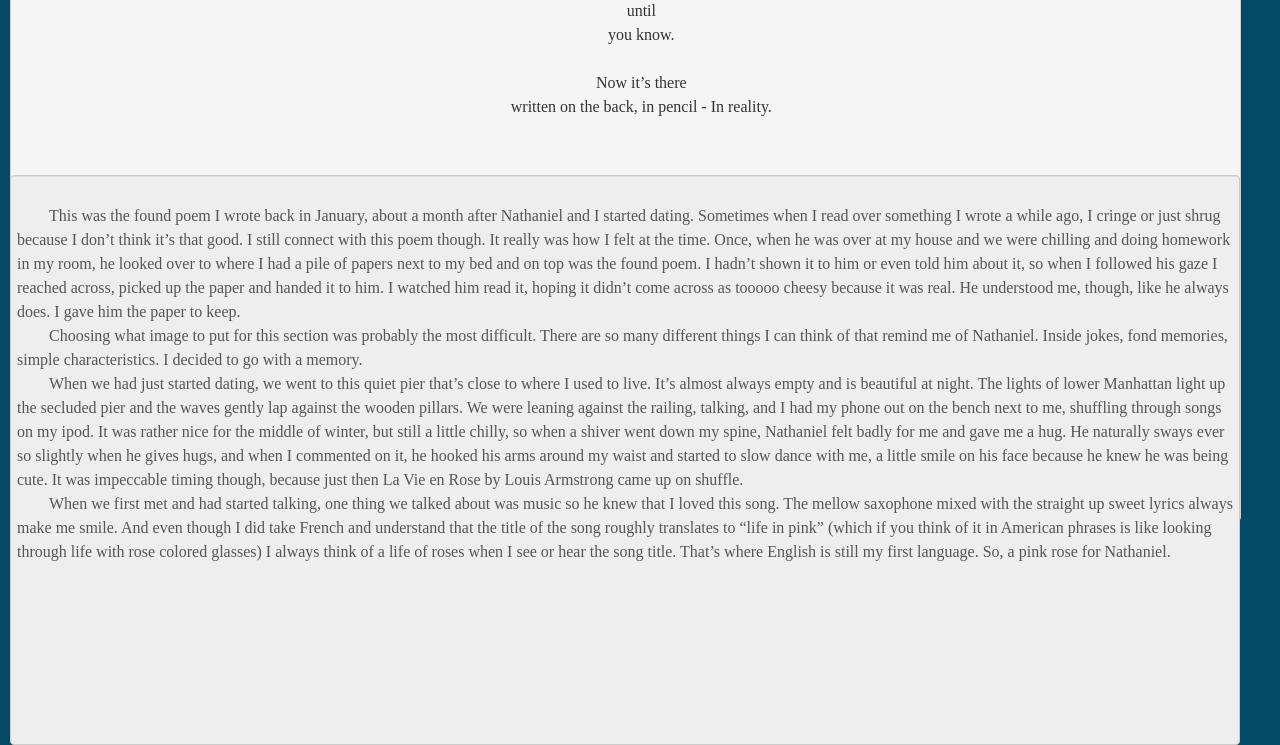
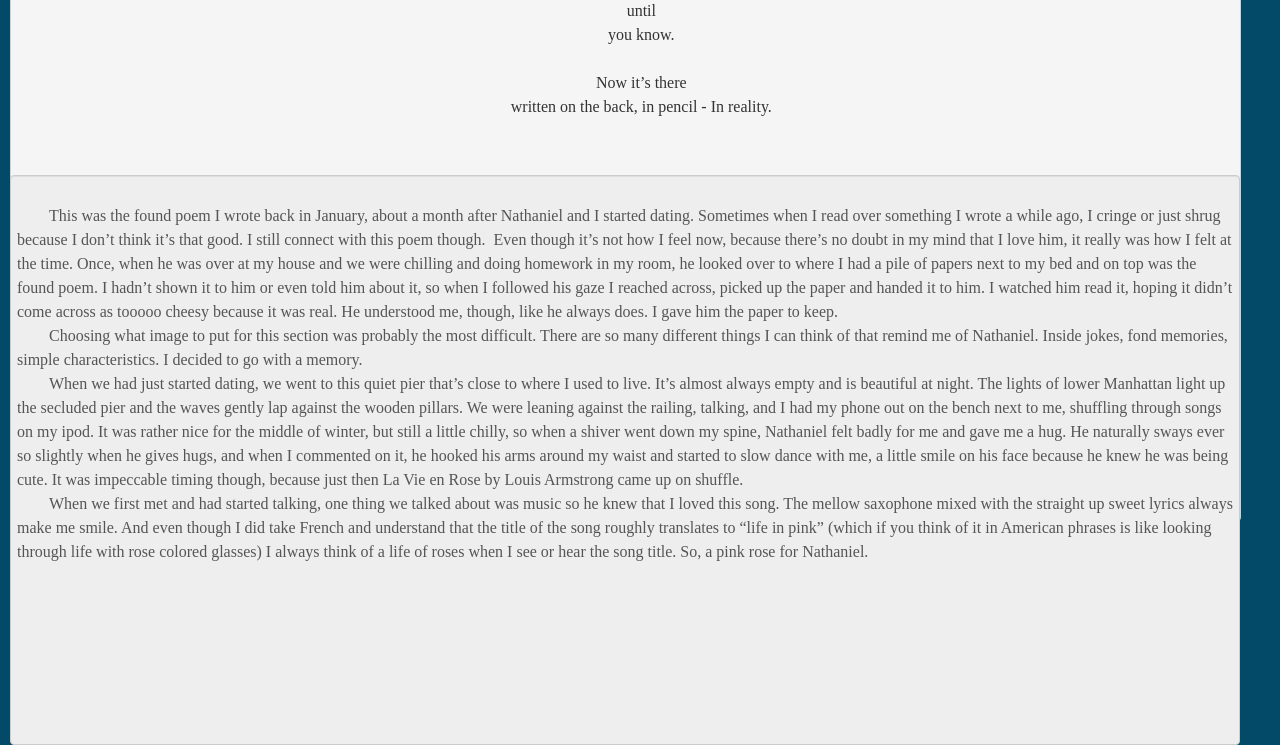
Before and after one commit to sduncan/Code, a Flask app: page /rose in a window 1280 px wide. Shown: the part 1125-1870 px from the top of the page. Run offline with Flask 2, Linux system fonts and the light colour scheme.

Commit message:
fixed colors

```diff
--- a/Code/Portrait/templates/bench.html
+++ b/Code/Portrait/templates/bench.html
@@ -10,7 +10,7 @@
     <style type="text/css">
 
       body{
-      background-color: #238D43;
+      background-color: #A62300;
       }
       h1{
       color: #FFFFFF;
@@ -66,8 +66,8 @@
 
       <form id="buttons" method="POST">
 
-	<button class="btn btn-small btn-primary" type="submit" name="button" value="Main"><i class="icon-home icon-white"></i> Main Page</button>
-	<button class="btn btn-small btn-primary" type="submit" name="button" value="Log Out"><i class="icon-eject icon-white"></i> Log Out</button>
+	<button class="btn btn-small" type="submit" name="button" value="Main"><i class="icon-home"></i> Main Page</button>
+	<button class="btn btn-small" type="submit" name="button" value="Log Out"><i class="icon-eject"></i> Log Out</button>
 
       </form>
 
--- a/Code/Portrait/templates/rose.html
+++ b/Code/Portrait/templates/rose.html
@@ -129,10 +129,10 @@
 
       <textarea id="text" readonly="readonly">
 
-	This was the found poem I wrote back in January, about a month after Nathaniel and I started dating. Sometimes when I read over something I wrote a while ago, I cringe or just shrug because I don’t think it’s that good. I still connect with this poem though. It really was how I felt at the time. Once, when he was over at my house and we were chilling and doing homework in my room, he looked over to where I had a pile of papers next to my bed and on top was the found poem. I hadn’t shown it to him or even told him about it, so when I followed his gaze I reached across, picked up the paper and handed it to him. I watched him read it, hoping it didn’t come across as tooooo cheesy because it was real. He understood me, though, like he always does. I gave him the paper to keep.
+	This was the found poem I wrote back in January, about a month after Nathaniel and I started dating. Sometimes when I read over something I wrote a while ago, I cringe or just shrug because I don’t think it’s that good. I still connect with this poem though.  Even though it’s not how I feel now, because there’s no doubt in my mind that I love him, it really was how I felt at the time. Once, when he was over at my house and we were chilling and doing homework in my room, he looked over to where I had a pile of papers next to my bed and on top was the found poem. I hadn’t shown it to him or even told him about it, so when I followed his gaze I reached across, picked up the paper and handed it to him. I watched him read it, hoping it didn’t come across as tooooo cheesy because it was real. He understood me, though, like he always does. I gave him the paper to keep.
 	Choosing what image to put for this section was probably the most difficult. There are so many different things I can think of that remind me of Nathaniel. Inside jokes, fond memories, simple characteristics. I decided to go with a memory.
 	When we had just started dating, we went to this quiet pier that’s close to where I used to live. It’s almost always empty and is beautiful at night. The lights of lower Manhattan light up the secluded pier and the waves gently lap against the wooden pillars. We were leaning against the railing, talking, and I had my phone out on the bench next to me, shuffling through songs on my ipod. It was rather nice for the middle of winter, but still a little chilly, so when a shiver went down my spine, Nathaniel felt badly for me and gave me a hug. He naturally sways ever so slightly when he gives hugs, and when I commented on it, he hooked his arms around my waist and started to slow dance with me, a little smile on his face because he knew he was being cute. It was impeccable timing though, because just then La Vie en Rose by Louis Armstrong came up on shuffle.
-	When we first met and had started talking, one thing we talked about was music so he knew that I loved this song. The mellow saxophone mixed with the straight up sweet lyrics always make me smile. And even though I did take French and understand that the title of the song roughly translates to “life in pink” (which if you think of it in American phrases is like looking through life with rose colored glasses) I always think of a life of roses when I see or hear the song title. That’s where English is still my first language. So, a pink rose for Nathaniel.
+	When we first met and had started talking, one thing we talked about was music so he knew that I loved this song. The mellow saxophone mixed with the straight up sweet lyrics always make me smile. And even though I did take French and understand that the title of the song roughly translates to “life in pink” (which if you think of it in American phrases is like looking through life with rose colored glasses) I always think of a life of roses when I see or hear the song title. So, a pink rose for Nathaniel.
       </textarea>
 
     </div>
```
